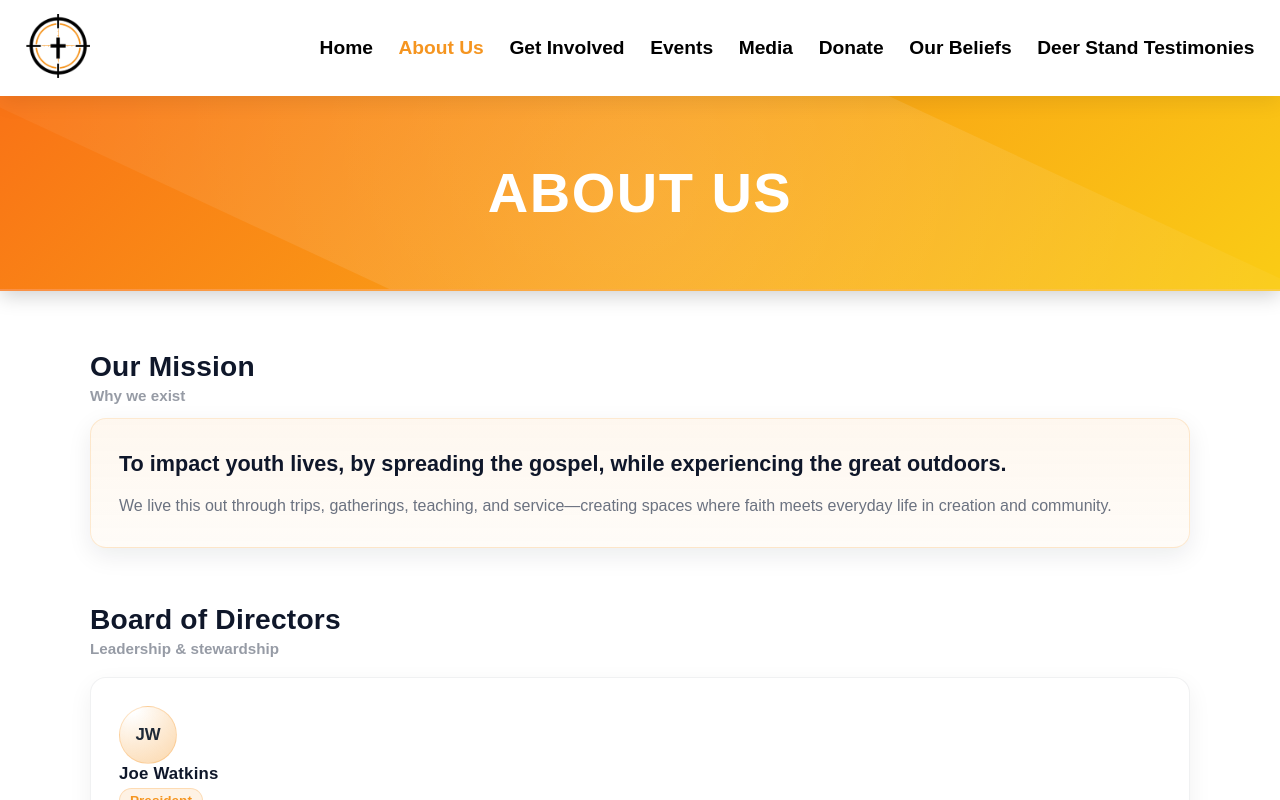
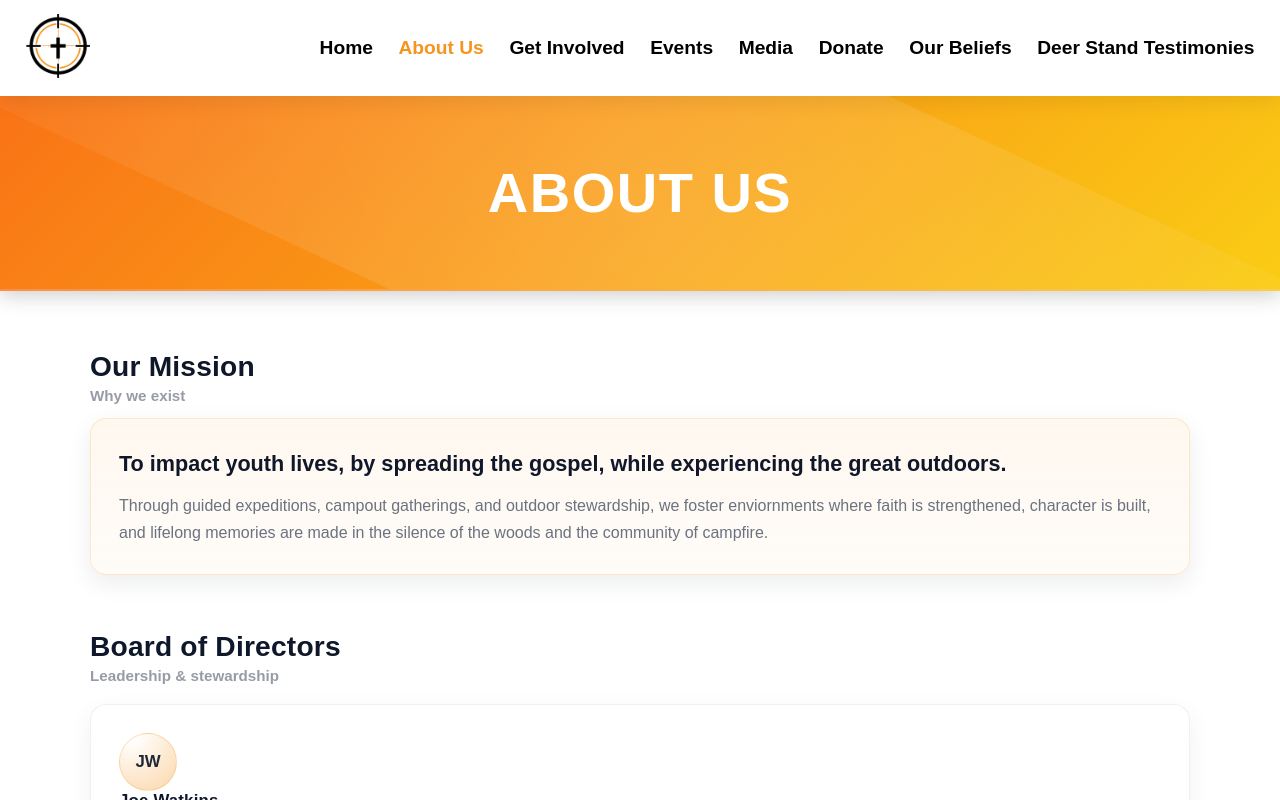
Before and after one commit to hayshj/soc, a React (Vite) app in the folder frontend/: page /about in a window 1280 px wide. Shown: the top 800 px of the page. Built offline with nearby package versions, Linux system fonts and the light colour scheme.

Commit message:
Updated about us paragraph

```diff
--- a/frontend/src/css/pages/adminDashboard.css
+++ b/frontend/src/css/pages/adminDashboard.css
@@ -539,4 +539,12 @@
   .admin-container {
     padding: calc(12vh + 16px) 0 80px;
   }
+
+  .admin-post-photos {
+    flex-direction: column;
+  }
+
+  .admin-post-photos img {
+    max-height: 320px;
+  }
 }
--- a/frontend/src/pages/About.tsx
+++ b/frontend/src/pages/About.tsx
@@ -48,8 +48,7 @@ function About() {
               To impact youth lives, by spreading the gospel, while experiencing the great outdoors.
             </blockquote>
             <p className="mission-body">
-              We live this out through trips, gatherings, teaching, and service—creating spaces where faith
-              meets everyday life in creation and community.
+              Through guided expeditions, campout gatherings, and outdoor stewardship, we foster enviornments where faith is strengthened, character is built, and lifelong memories are made in the silence of the woods and the community of campfire.
             </p>
           </div>
         </section>
```
